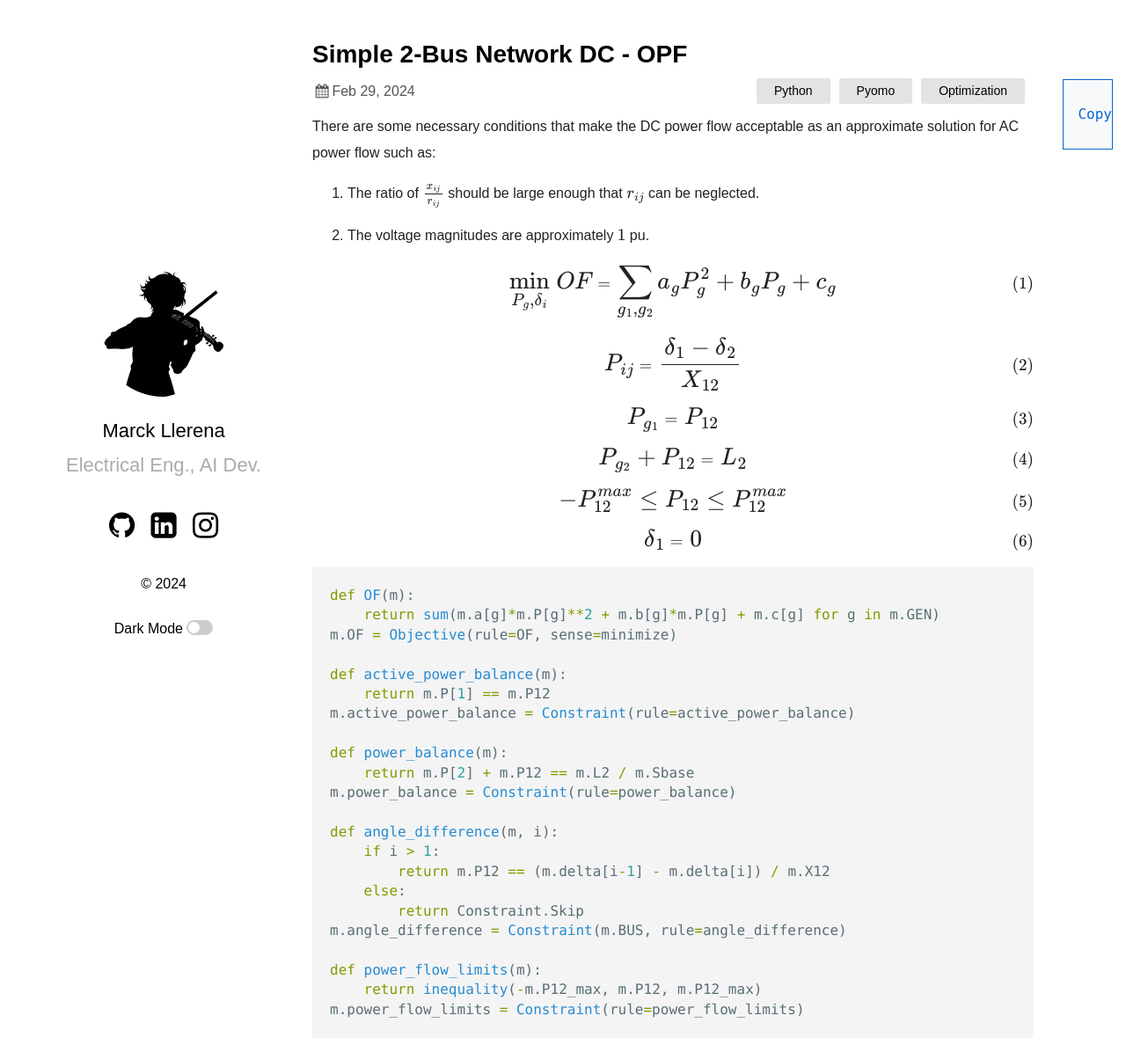
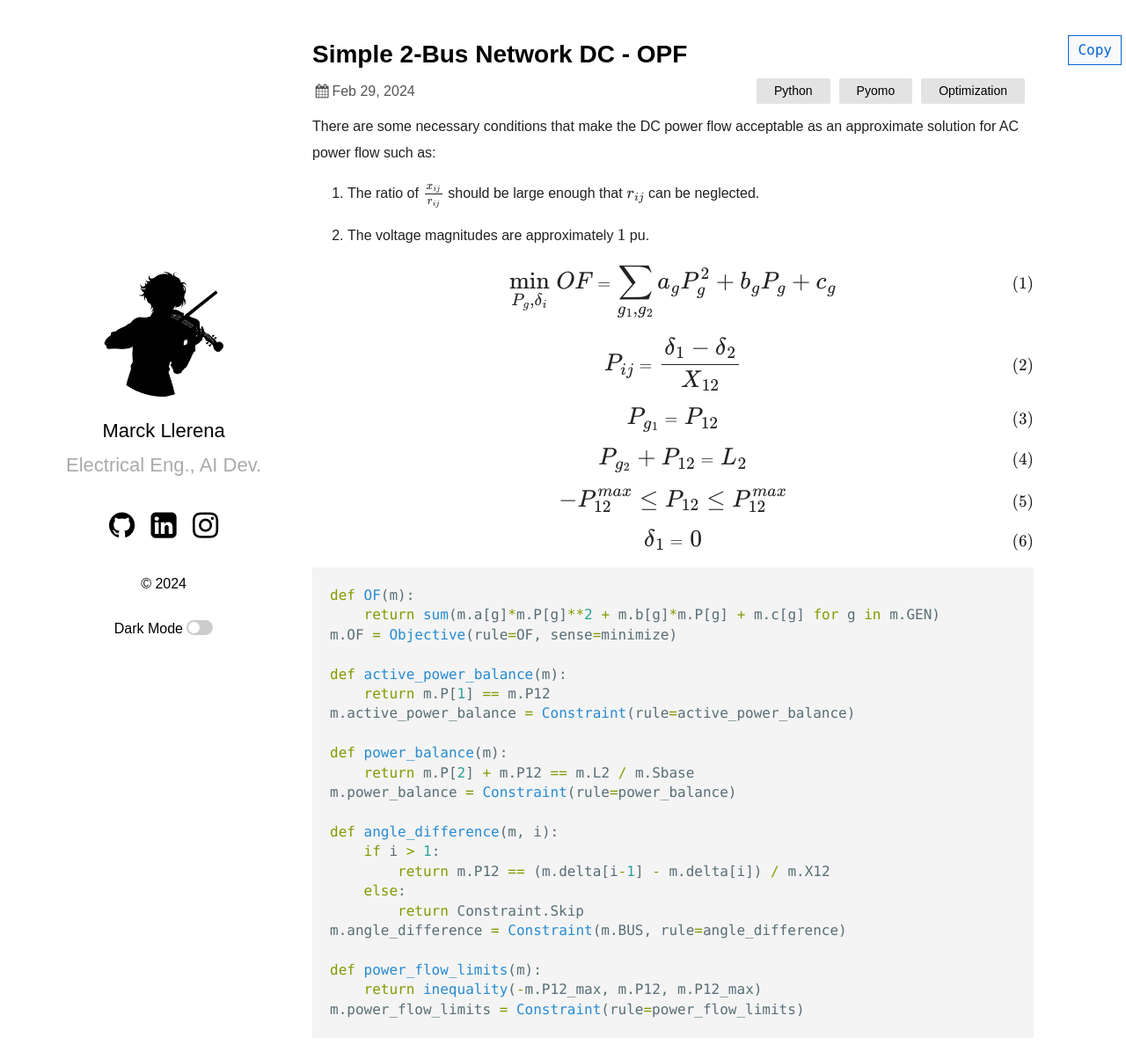
Before and after one commit to marckcode/marckcode.github.io, a Jekyll site: the page built from _posts/2024-02-29-2-bus-dc-opf.markdown, in a window 1280 px wide and 1225 px high. Shown: the top 1196 px of the window at 88% size. Built offline with Jekyll 4.4.1, drawn with Linux system fonts in a browser that asks for light colours; some web fonts are replaced; formulas are drawn with MathJax 3.

Commit message:
Add button func md

```diff
--- a/assets/css/button.css
+++ b/assets/css/button.css
@@ -5,9 +5,9 @@
     cursor: pointer;
     position: absolute;
     margin: 5px 0;
-    padding: 1.75rem 0 1.75rem 1rem;
-    top: 85px;
-    right: 15px;
+    padding: 5px 10px;
+        top: 35px;
+        right: 5px;
 }
 
 .button-copy-code:hover {
```
